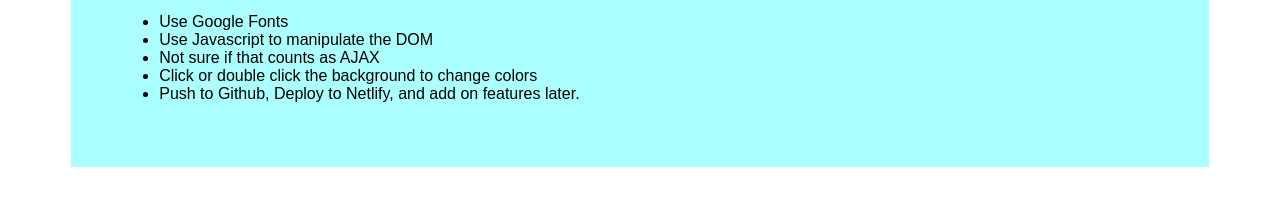
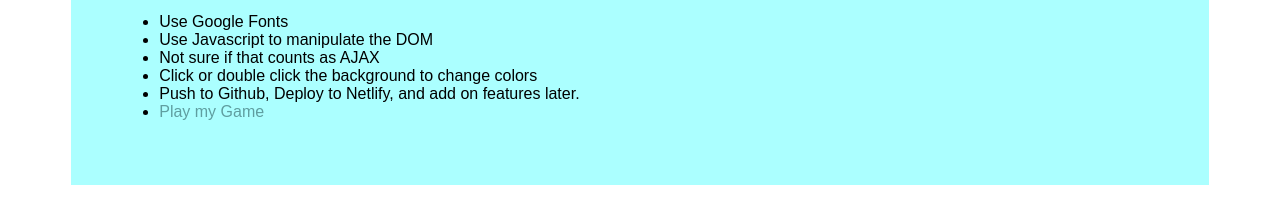
Before and after one commit to codejoy-wins/FOCUS, a plain HTML site: page index.html in a window 1280 px wide. Shown: the part 173-396 px from the top of the page. Drawn offline with Linux system fonts and the light colour scheme; a web font is replaced by a local one.

Commit message:
added game link

```diff
--- a/index.html
+++ b/index.html
@@ -22,6 +22,8 @@
                         <li>Not sure if that counts as AJAX</li>
                         <li>Click or double click the background to change colors</li>
                         <li>Push to Github, Deploy to Netlify, and add on features later.</li>
+                        <li><a href="https://itch.io/embed-upload/1201671?color=dab8e0">Play my Game</a></li>
+
                     </ul>
         </div>
     </div>
--- a/style.css
+++ b/style.css
@@ -31,3 +31,7 @@ body{
     background-color: rgba(29, 190, 29, 0.466);
     padding: 3rem;
 }
+a{
+    text-decoration: none;
+    color: cadetblue;
+}
```
